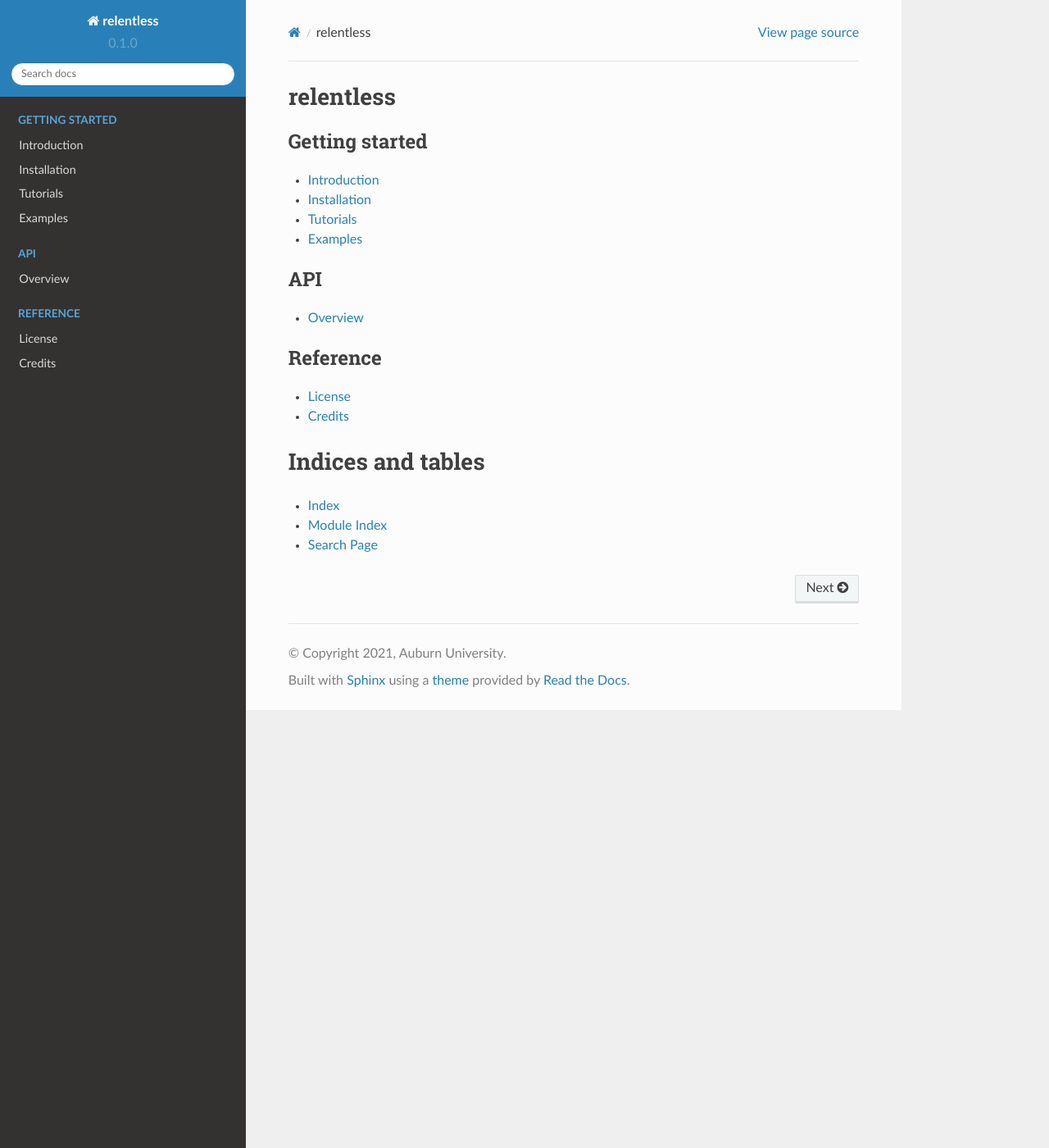
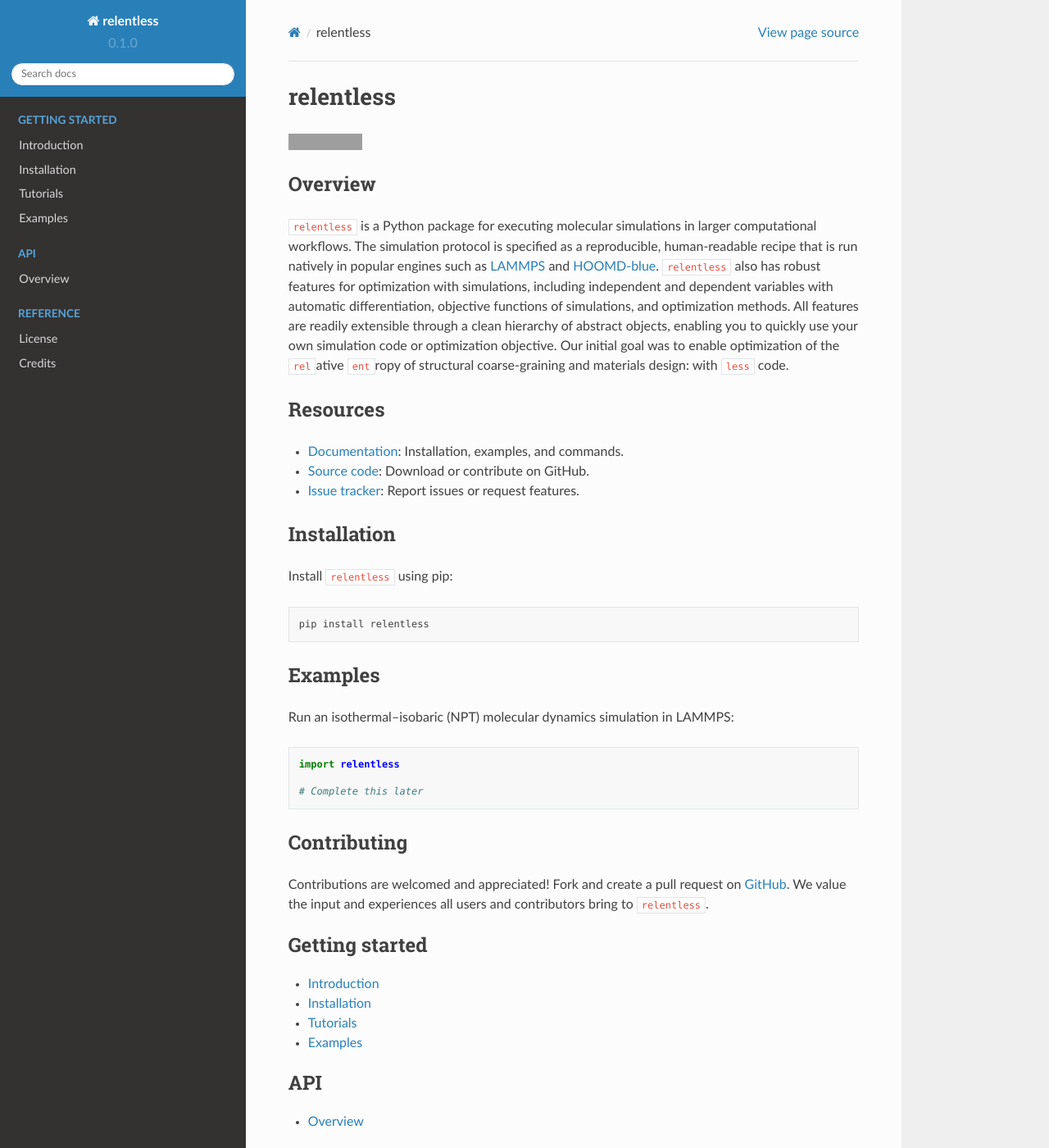
Before and after one commit to mphowardlab/relentless, a Sphinx documentation site: the page built from doc/source/index.rst, in a window 1280 px wide and 1400 px high. Shown: the whole window at 82% size. Built offline with Sphinx 7.4.7 and the Read the Docs theme 2.0.0, drawn with Linux system fonts in a browser that asks for light colours; pages that are not in the unit, such as notebooks, are missing from menus; grey boxes are pictures that could not be loaded.

Commit message:
Add overview and installation pages to docs (#78)
* Update README, add code of conduct

* Change highlighting in README

* Add installation page

* Improve installation instructions

* Fix typo in sphinx link

```diff
--- /dev/null
+++ b/README.rst
@@ -0,0 +1,62 @@
+==========
+relentless
+==========
+
+|ReadTheDocs|
+
+Overview
+========
+
+``relentless`` is a Python package for executing molecular simulations in larger
+computational workflows. The simulation protocol is specified as a reproducible,
+human-readable recipe that is run natively in popular engines such as `LAMMPS`_
+and `HOOMD-blue`_. ``relentless`` also has robust features for optimization
+with simulations, including independent and dependent variables with automatic
+differentiation, objective functions of simulations, and optimization methods.
+All features are readily extensible through a clean hierarchy of abstract objects,
+enabling you to quickly use your own simulation code or optimization objective.
+Our initial goal was to enable optimization of the ``rel``\ ative ``ent``\ ropy
+of structural coarse-graining and materials design: with ``less`` code.
+
+
+Resources
+=========
+
+- `Documentation <https://relentless.readthedocs.io>`_:
+  Installation, examples, and commands.
+- `Source code <https://github.com/mphowardlab/relentless>`_:
+  Download or contribute on GitHub.
+- `Issue tracker <https://github.com/mphowardlab/relentless/issues>`_:
+  Report issues or request features.
+
+Installation
+============
+
+Install ``relentless`` using pip:
+
+.. code:: bash
+
+    pip install relentless
+
+Examples
+========
+
+Run an isothermal--isobaric (NPT) molecular dynamics simulation in LAMMPS:
+
+.. code:: python
+
+    import relentless
+
+    # Complete this later
+
+Contributing
+============
+
+Contributions are welcomed and appreciated! Fork and create a pull request on
+`GitHub <https://github.com/mphowardlab/relentless>`_. We value the input and
+experiences all users and contributors bring to ``relentless``.
+
+.. _HOOMD-blue: https://hoomd-blue.readthedocs.io
+.. _LAMMPS: https://docs.lammps.org
+.. |ReadTheDocs| image:: https://readthedocs.org/projects/relentless/badge/?version=latest
+   :target: https://relentless.readthedocs.io/en/latest/?badge=latest
--- a/doc/source/index.rst
+++ b/doc/source/index.rst
@@ -1,5 +1,4 @@
-relentless
-==========
+.. include:: ../../README.rst
 
 .. toctree::
     :maxdepth: 1
--- a/requirements.txt
+++ b/requirements.txt
@@ -1,4 +1,4 @@
-networkx
+networkx>=2.4
 numpy
 packaging
 scipy
```
Also changed, not shown: CODE_OF_CONDUCT.rst (added, +139 -0 lines), README.md (deleted, +0 -8 lines), doc/source/guide/install.rst (+61 -1 lines).
